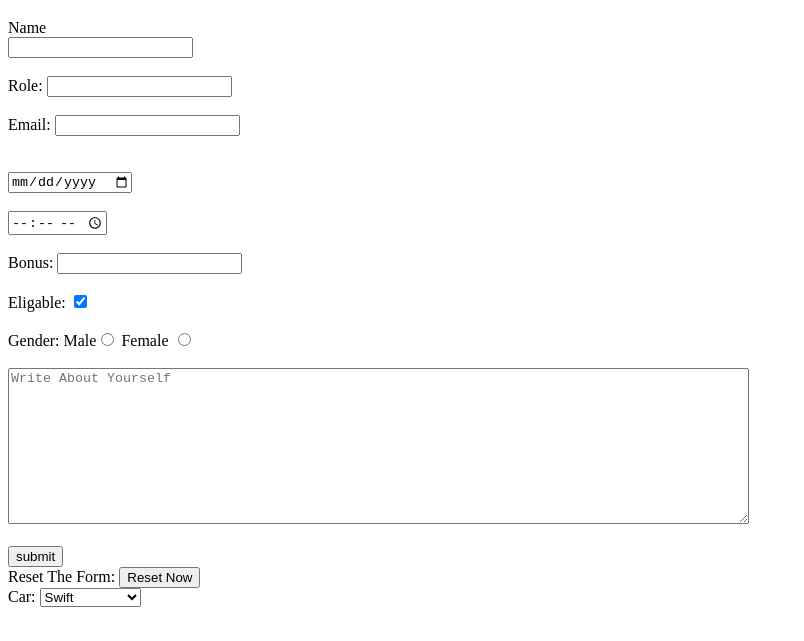
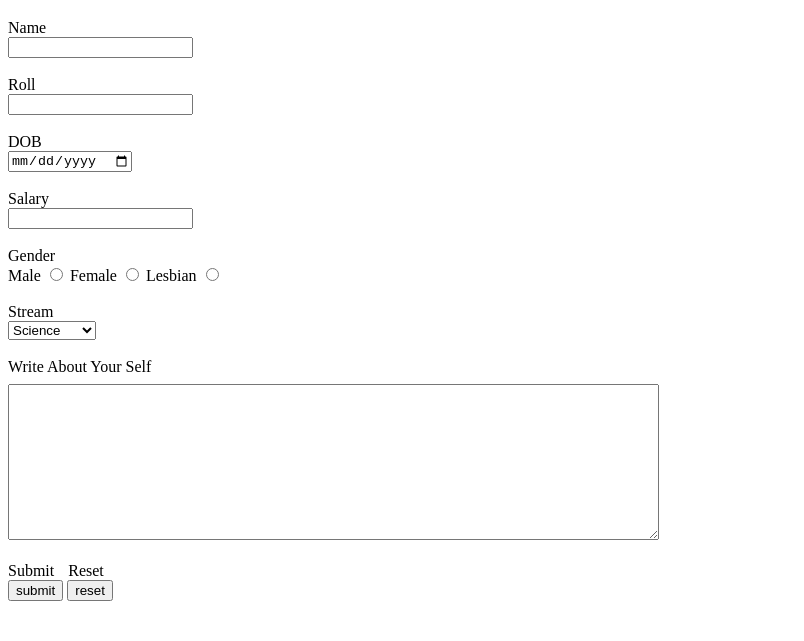
Before and after one commit to sumit123123/Web-Developement-Course, a plain HTML site: page HTML/Tut 6.html in a window 1280 px wide. Shown: the part 61-702 px from the top of the page, without its empty margins (0-804 px from the left). Drawn offline with Linux system fonts and the light colour scheme.

Commit message:
New Changes Done

```diff
--- a/HTML/Tut 6.html
+++ b/HTML/Tut 6.html
@@ -7,67 +7,84 @@
     <meta name="viewport" content="width=device-width, initial-scale=1.0">
     <title>Forms and Input Tags</title>
 </head>
-
 <body>
     <h1>
         Forms and Input Tags
     </h1>
 
     <form action="backend.php">
-        <label for="Name">Name</label>
-        <div>
-            <input type="text" id="Name" name="Nametag">
-        </div>
-        <br>
-        <div>
-            <span>Role</span>: <input type="text" name="RoleTag">
-        </div>
-        <br>
-        <div>
-            <span>Email</span>: <input type="email" name="EmailTag">
-        </div>
-        <br>
-        <br>
-        <div>
-            <input type="date" name="DataTag" id="">
-        </div>
-        <br>
-        <div>
-            <input type="time" name="TimeTag" id="">
-        </div>
-        <br>
-        <div>
-            <span>Bonus</span>: <input type="number">
-        </div>
-        <br>
-        <div>
-            <span>Eligable</span>: <input type="checkbox" name="CheckTag" id="" checked>
-        </div>
-        <br>
-        <div>
-            <span>Gender</span>: Male<input type="radio" name="mygender" id=""> Female <input type="radio"
-                name="mygender" id="">
-        </div>
-        <br>
+        <label for="NameTag">Name</label>
 
         <div>
-            <textarea name="TextTag" id="" cols="90" rows="10" placeholder="Write About Yourself"></textarea>
+            <input type="text" id="NameTag">
         </div>
 
         <br>
-        <div>
-            <input type="submit" value="submit">
-        </div>
-        <span>Reset The Form</span>: <input type="reset" value="Reset Now">
+
+        <label for="RollTag">Roll</label>
 
         <div>
-            <label for="cars">Car: </label>
-            <select name="selectTag" id="cars">
-                <option value="IND">Indica</option>
-                <option value="SWI" selected>Swift</option>
-                <option value="RA">Range Rover</option>
+            <input type="text" id="RollTag">
+        </div>
+
+        <br>
+
+        <label for="DateTag">DOB</label>
+
+        <div>
+            <input type="date" name="" id="DateTag">
+        </div>
+
+        <br>
+
+        <label for="SalaryTag">Salary</label>
+
+        <div>
+            <input type="number" id="SalaryTag">
+        </div>
+
+        <br>
+
+        <label for="GenderTag">Gender</label>
+
+        <div>
+            Male <input type="radio" name="GenderType" id="GenderTag"> Female <input type="radio" name="GenderType" id="GenderTag"> Lesbian <input type="radio" name="GenderType" id="GenderTag">
+        </div>
+
+        <br>
+
+        <label for="StreamTag">Stream</label>
+
+        <div>
+            <select name="" id="StreamTag">
+                <option value="Sci">Science</option>
+                <option value="Com">Commarce</option>
+                <option value="AS">Arts</option>
             </select>
         </div>
+
+        <br>
+
+        <label for="InfoTag">Write About Your Self</label>
+
+        <div style="margin-top: 8px;">
+            <textarea style="font-family: cursive;" id="InfoTag" cols="90" rows="10"></textarea>
+        </div>
+
+        <br>
+
+        <label for="SubmitTag">
+            Submit
+        </label>
+
+        <label for="ResetTag" style="margin-left: 10px;">Reset</label>
+
+        <div>
+            <input type="submit" value="submit" id="SubmitTag">
+            <input type="reset" value="reset" id="ResetTag">
+        </div>
+
+
     </form>
 </body>
 
```
Also changed, not shown: HTML/Tut 7.html (added, +30 -0 lines), Quizs/Quiz1.html (added, +41 -0 lines), HTML/Images/1_CmQvo3uVuSpjYkylaq-M2g.png (added).
